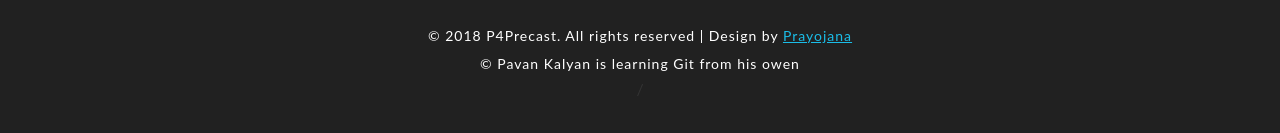
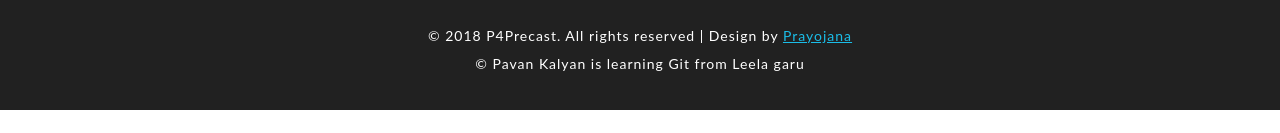
Before and after one commit to pavan7652/P4Precast, a plain HTML site: page contact.html in a window 1280 px wide. Shown: the part 1910-2043 px from the top of the page. After the commit the page ends 2020 px from the top, so only its background shows below. Drawn offline with Linux system fonts and the light colour scheme.

Commit message:
Pavan changes

```diff
--- a/contact.html
+++ b/contact.html
@@ -200,7 +200,6 @@
 			<div class="heding">
 				<p>Get Updates</p>
 				<h3><span>Don't Forget to </span> Subscribe for Updates</h3>
-				<!--<h3>Hai a small update.</h3>-->
 			  <img src="images/head1.png" alt="Lines" />
 			</div>
 			<div class="newsletter_right">
@@ -245,8 +244,7 @@
 	<div class="wfooter">
 		<div class="container">
 			<p>© 2018 P4Precast. All rights reserved | Design by <a href="#" target="_blank">Prayojana</a></p>
-			<p>© Pavan Kalyan is learning Git from his owen</p>
-			/
+			<p>© Pavan Kalyan is learning Git from Leela garu</p>
 			<div class="arrow-container animated fadeInDown">
 				<a href="#home" class="arrow-2 scroll">
 					<i class="fa fa-angle-up"></i>
```
